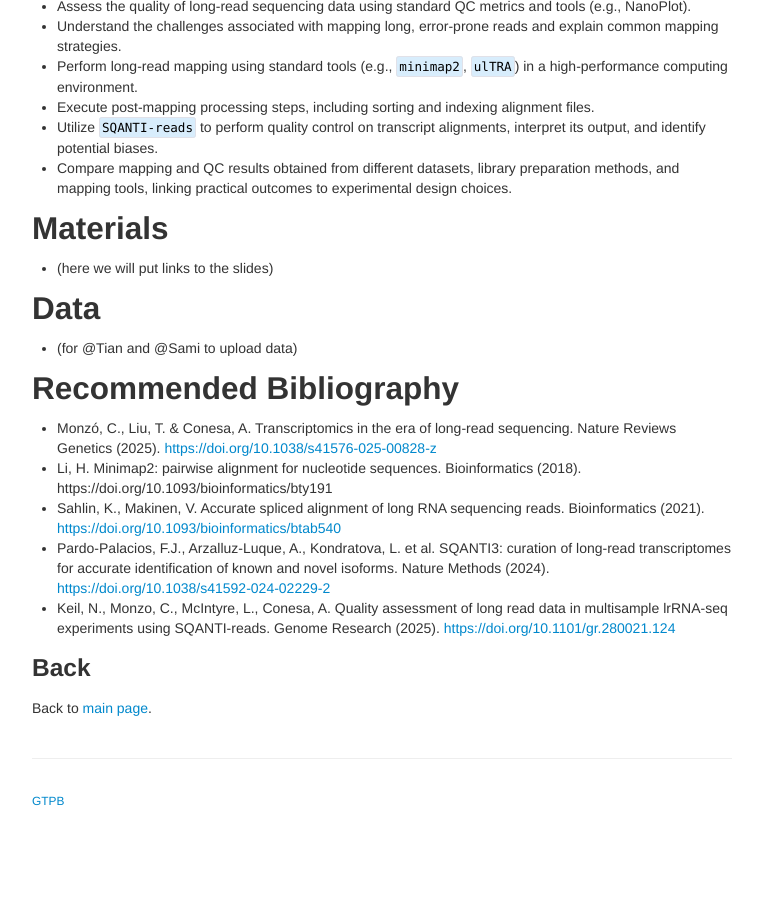
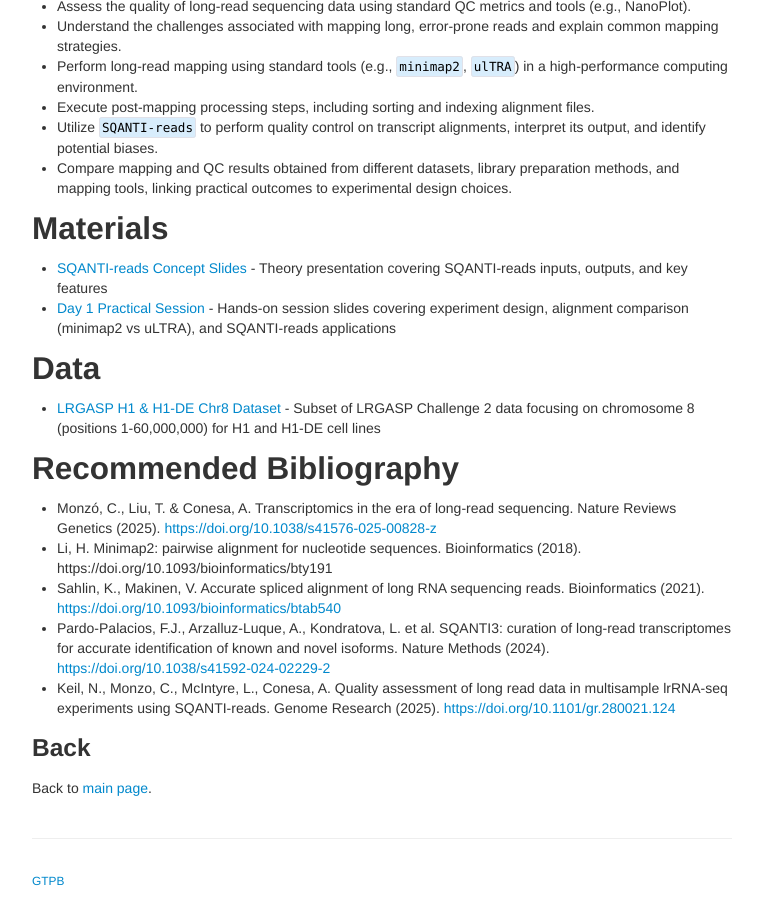
Before and after one commit to longTREC/summer_school, a Jekyll site: the page built from pages/day1.md, in a window 1280 px wide and 900 px high, scrolled down 2418 px. Shown: the whole window, without its empty margins (258-1020 px from the left). Built offline with Jekyll 4.4.1, drawn with Linux system fonts in a browser that asks for light colours; before the commit the page ends 3239 px from its top, so only the background shows below that.

Commit message:
Update Day 1 materials and data links
- Add links to SQANTI-reads concept slides and practical session PDF
- Include AWS S3 link for LRGASP H1 & H1-DE Chr8 dataset
- Replace placeholder text with actual resource links

```diff
--- a/pages/day1.md
+++ b/pages/day1.md
@@ -57,11 +57,11 @@ schemadotorg:
 
 
 ## Materials
-* (here we will put links to the slides)
-
+* [SQANTI-reads Concept Slides](../theory/day1/tian/slide/sqanti_reads_concept.pdf) - Theory presentation covering SQANTI-reads inputs, outputs, and key features
+* [Day 1 Practical Session](../practicals/day1/day1_practical.pdf) - Hands-on session slides covering experiment design, alignment comparison (minimap2 vs uLTRA), and SQANTI-reads applications
 
 ## Data
-* (for @Tian and @Sami to upload data)
+* [LRGASP H1 & H1-DE Chr8 Dataset](https://longtrec-summer-school.s3.us-east-1.amazonaws.com/lrgasp_h1_h1de_chr8_1_60000000.zip) - Subset of LRGASP Challenge 2 data focusing on chromosome 8 (positions 1-60,000,000) for H1 and H1-DE cell lines
 
 
 ## Recommended Bibliography
```
